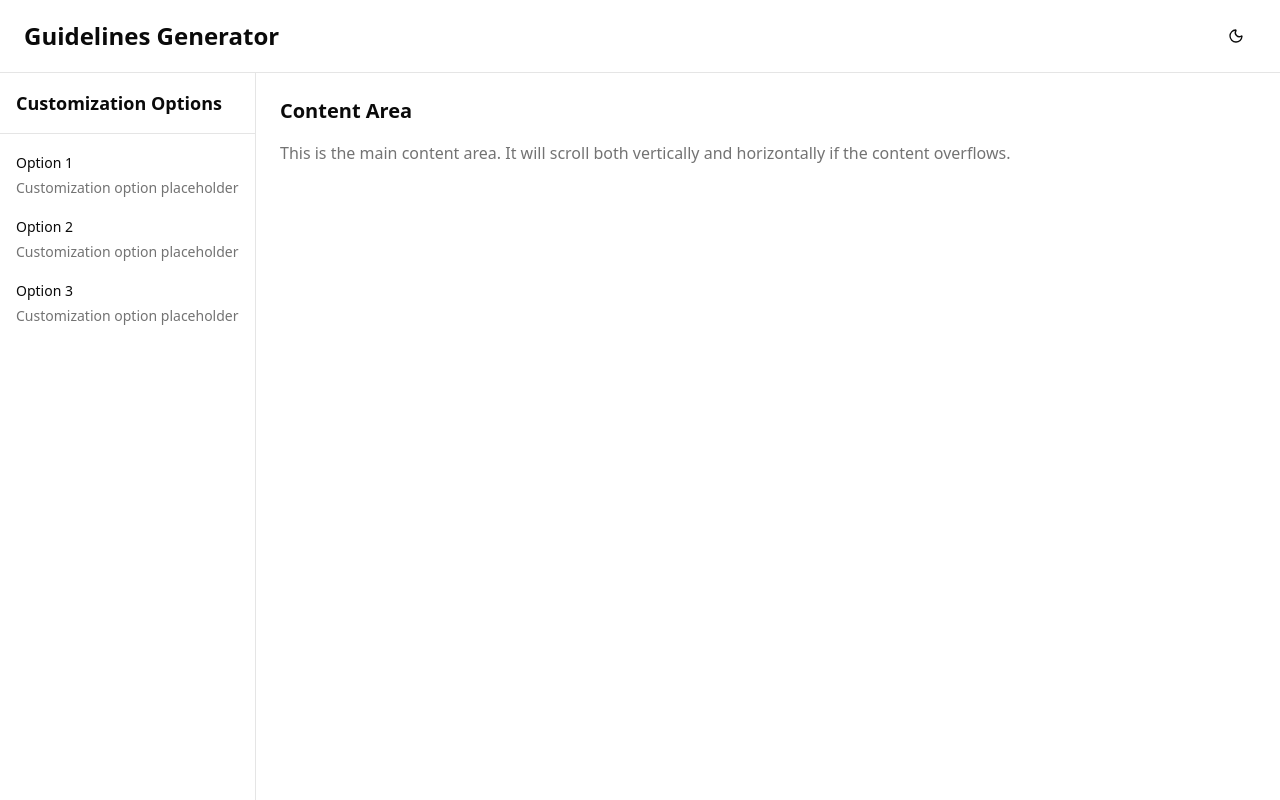
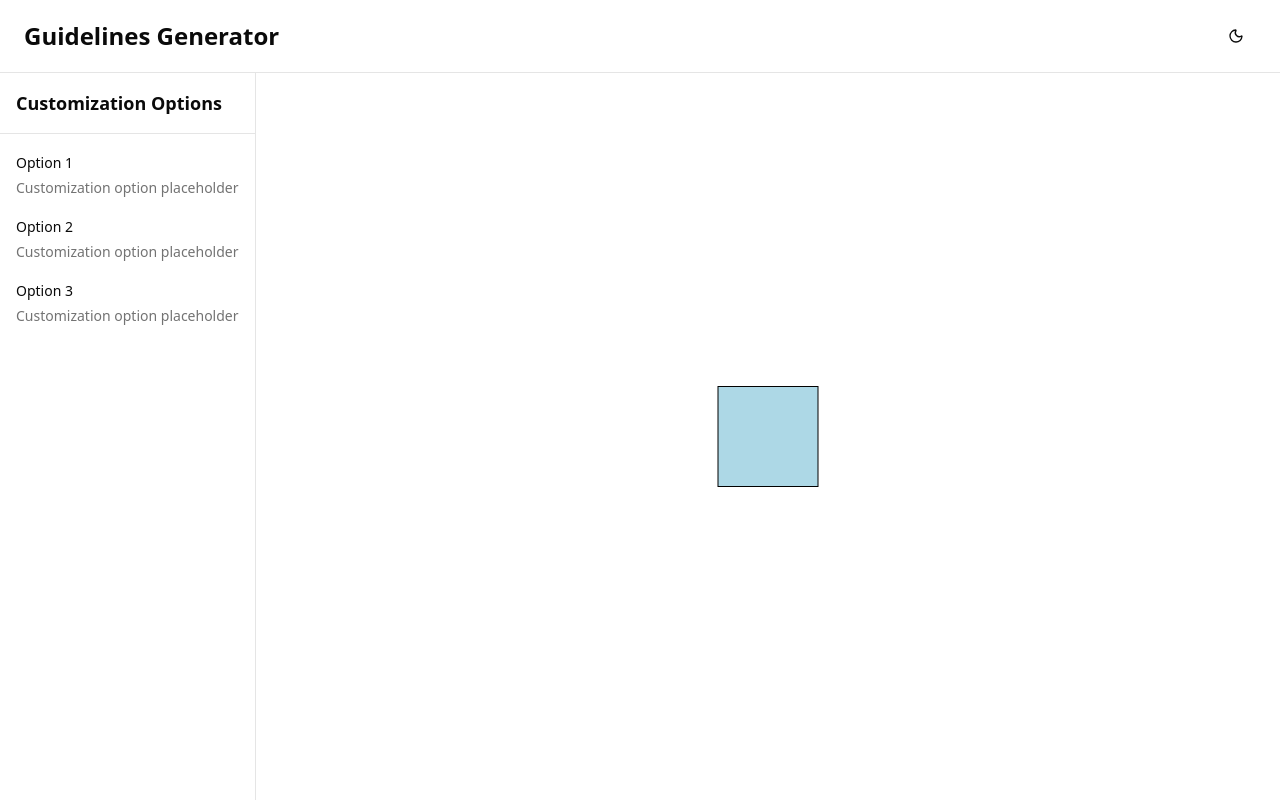
Before and after one commit to kpericin/guidelines-generator, a React (Vite) app: page / in a window 1280 px wide. Built offline with nearby package versions, Linux system fonts and the light colour scheme.

Commit message:
feat: add canvas

```diff
--- a/src/App.tsx
+++ b/src/App.tsx
@@ -1,5 +1,6 @@
 import { AppHeader } from './components/AppHeader';
 import { CustomSidebar } from './components/CustomSidebar';
+import { GuidelinesCanvas } from './components/GuidelinesCanvas';
 
 function App() {
   return (
@@ -8,16 +9,7 @@ function App() {
       <div className="flex flex-1 overflow-hidden">
         <CustomSidebar />
         <main className="flex-1 overflow-auto">
-          <div className="p-6">
-            {/* Content area - scrollable both vertically and horizontally */}
-            <div className="min-w-full min-h-full">
-              <h2 className="text-xl font-semibold mb-4">Content Area</h2>
-              <p className="text-muted-foreground">
-                This is the main content area. It will scroll both vertically
-                and horizontally if the content overflows.
-              </p>
-            </div>
-          </div>
+          <GuidelinesCanvas />
         </main>
       </div>
     </div>
--- /dev/null
+++ b/src/components/GuidelinesCanvas.tsx
@@ -0,0 +1,42 @@
+import { useRef, useEffect } from 'react';
+
+export function GuidelinesCanvas() {
+  const canvasRef = useRef<HTMLCanvasElement>(null);
+
+  useEffect(() => {
+    const canvas = canvasRef.current;
+    if (!canvas) return;
+
+    const ctx = canvas.getContext('2d');
+    if (!ctx) return;
+
+    // Set canvas size to match container
+    const resizeCanvas = () => {
+      const container = canvas.parentElement;
+      if (container) {
+        canvas.width = container.clientWidth;
+        canvas.height = container.clientHeight;
+
+        // Draw rectangle: 100x100, light blue background, black border, centered
+        const rectSize = 100;
+        const x = (canvas.width - rectSize) / 2;
+        const y = (canvas.height - rectSize) / 2;
+
+        ctx.fillStyle = '#ADD8E6'; // Light blue
+        ctx.fillRect(x, y, rectSize, rectSize);
+        ctx.strokeStyle = '#000000'; // Black
+        ctx.lineWidth = 1;
+        ctx.strokeRect(x, y, rectSize, rectSize);
+      }
+    };
+
+    resizeCanvas();
+    window.addEventListener('resize', resizeCanvas);
+
+    return () => {
+      window.removeEventListener('resize', resizeCanvas);
+    };
+  }, []);
+
+  return <canvas ref={canvasRef} className="w-full h-full" />;
+}
```
